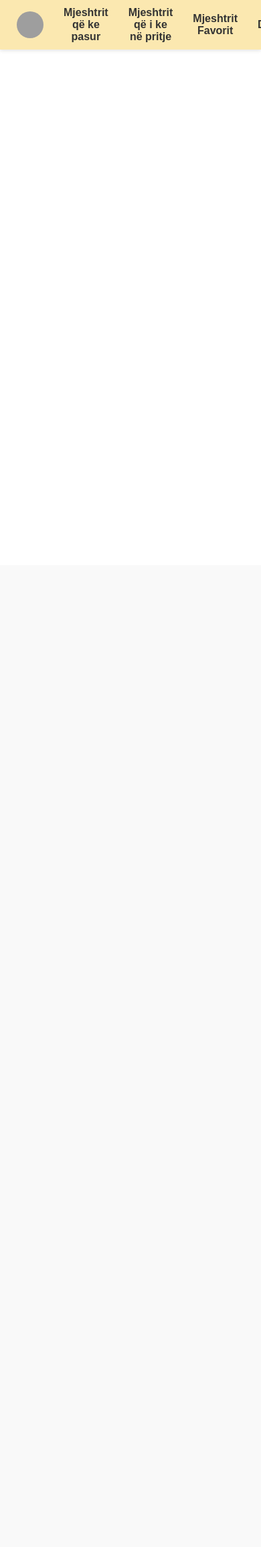
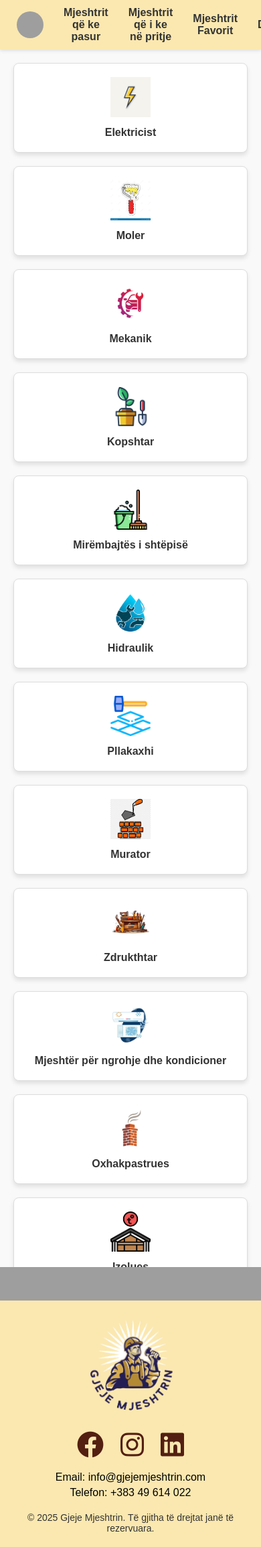
Before and after one commit to EltonPajaziti/Gjeje_Mjeshtrin, a PHP site: page /qytetari.php in a window 390 px wide; the page is wider, and only the part inside the window is pictured. Shown: that part at 67% size. Before the commit the page ends 74 px from the top of that part, so only its background shows below. Run offline with PHP 8.4, Linux system fonts and the light colour scheme; the visitor is signed in with stand-in values (Sample User, id 1); data that the repository does not hold is empty; grey boxes are pictures that could not be loaded.

Commit message:
added cards

```diff
--- a/qytetari.php
+++ b/qytetari.php
@@ -28,7 +28,9 @@ try {
     <meta charset="UTF-8">
     <meta name="viewport" content="width=device-width, initial-scale=1.0">
     <title>Navbar</title>
+    <link href="https://cdnjs.cloudflare.com/ajax/libs/font-awesome/6.0.0-beta3/css/all.min.css" rel="stylesheet">
     <link rel="stylesheet" href="CSS/navbar.css">
+    <link rel="stylesheet" href="CSS/footer.css">
     <style>
         .profile-image {
             width: 40px;
@@ -38,6 +40,66 @@ try {
             background-size: cover;
             background-position: center;
             border: none; /* Largon kufirin */
+        }
+
+        body {
+            font-family: Arial, sans-serif;
+            background-color: #f9f9f9;
+            margin: 0;
+            padding: 0;
+        }
+
+        .container {
+            display: grid;
+            grid-template-columns: repeat(3, 1fr);
+            gap: 20px;
+            padding: 20px;
+            max-width: 1200px;
+            margin: auto;
+        }
+
+        .card {
+            background-color: #fff;
+            border: 1px solid #ddd;
+            border-radius: 8px;
+            box-shadow: 0 4px 6px rgba(0, 0, 0, 0.1);
+            text-align: center;
+            padding: 20px;
+            transition: transform 0.2s, box-shadow 0.2s;
+        }
+
+        .card:hover {
+            transform: translateY(-5px);
+            box-shadow: 0 6px 10px rgba(0, 0, 0, 0.15);
+        }
+
+        .card a {
+            text-decoration: none;
+            color: #333;
+        }
+
+        .card img {
+            width: 60px;
+            height: 60px;
+            margin-bottom: 10px;
+        }
+
+        .card p {
+            font-size: 16px;
+            font-weight: bold;
+            margin: 0;
+        }
+
+        @media (max-width: 768px) {
+            .container {
+                grid-template-columns: repeat(2, 1fr);
+            }
+        }
+
+        @media (max-width: 480px) {
+            .container {
+                grid-template-columns: 1fr;
+            }
         }
     </style>
 </head>
@@ -64,5 +126,82 @@ try {
             </li>
         </ul>
     </nav>
+
+    <div class="container">
+    <div class="card">
+        <a href="#">
+            <img src="Images/c1.jpg" alt="Electrician">
+            <p>Elektricist</p>
+        </a>
+    </div>
+    <div class="card">
+        <a href="#">
+            <img src="Images/c3.jpg" alt="Moler">
+            <p>Moler</p>
+        </a>
+    </div>
+    <div class="card">
+        <a href="#">
+            <img src="Images/c4.jpg" alt="Mekanik">
+            <p>Mekanik</p>
+        </a>
+    </div>
+    <div class="card">
+        <a href="#">
+            <img src="Images/c5.png" alt="Kopshtar">
+            <p>Kopshtar</p>
+        </a>
+    </div>
+    <div class="card">
+        <a href="#">
+            <img src="Images/c6.png" alt="Housekeeper">
+            <p>Mirëmbajtës i shtëpisë</p>
+        </a>
+    </div>
+    <div class="card">
+        <a href="#">
+            <img src="Images/c2.jpg" alt="Hidraulik">
+            <p>Hidraulik</p>
+        </a>
+    </div>
+    <div class="card">
+        <a href="#">
+            <img src="Images/c7.jpg" alt="Pllakaxhi">
+            <p>Pllakaxhi</p>
+        </a>
+    </div>
+    <div class="card">
+        <a href="#">
+            <img src="Images/c8.png" alt="Murator">
+            <p>Murator</p>
+        </a>
+    </div>
+    <div class="card">
+        <a href="#">
+            <img src="Images/c9.png" alt="Zdrukthtar">
+            <p>Zdrukthtar</p>
+        </a>
+    </div>
+    <div class="card">
+        <a href="#">
+            <img src="Images/c10.jpg" alt="kondicioner">
+            <p>Mjeshtër për ngrohje dhe kondicioner</p>
+        </a>
+    </div>
+    <div class="card">
+        <a href="#">
+            <img src="Images/c11.jpg" alt="oxhak">
+            <p>Oxhakpastrues</p>
+        </a>
+    </div>
+    <div class="card">
+        <a href="#">
+            <img src="Images/c12.jpg" alt="Izolues">
+            <p>Izolues</p>
+        </a>
+    </div>
+</div>
+
+<?php  include 'footer.php'; ?>
 </body>
 </html>
```
